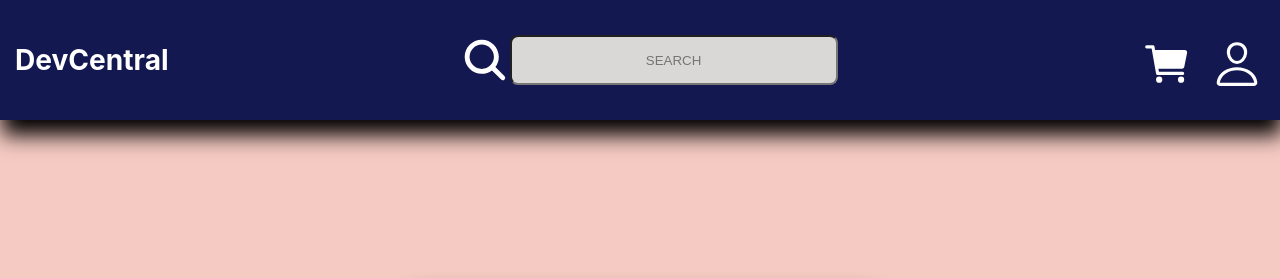
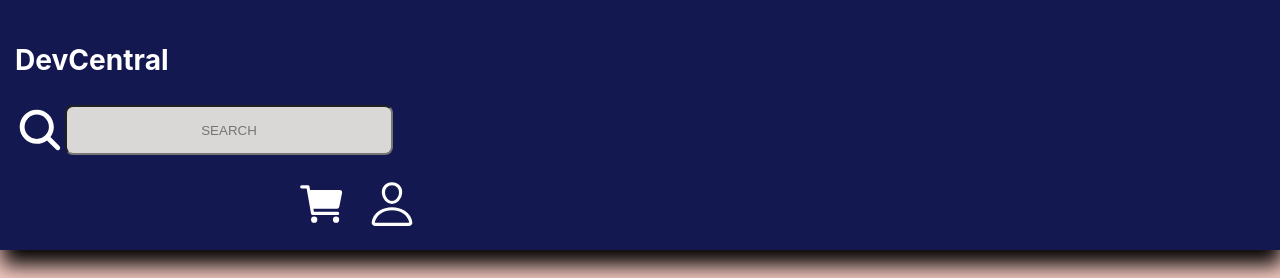
Before and after one commit to Jacob-Hoskins/resturant_ecommerce, a React (Create React App) app: page / in a window 1280 px wide. Shown: the top 278 px of the page. Built offline with nearby package versions, Linux system fonts and the light colour scheme.

Commit message:
nav baby

```diff
--- a/src/components/NavBar.js
+++ b/src/components/NavBar.js
@@ -24,9 +24,6 @@ function NavBar() {
 export default NavBar;
 
 const Container = styled.nav`
-    display: grid;
-    grid-template-columns: 33vw 33vw 33vw;
-    length:  100%;
     padding: 15px;
     font-size: 24px;
     background-color: rgba(20, 24, 80, 1);
```
